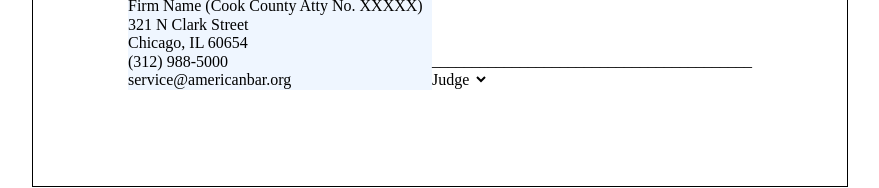
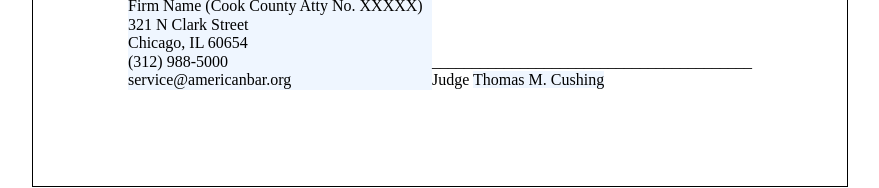
Before and after one commit to mloar/tools.loar.law, a Next.js app: page / in a window 1280 px wide. Shown: the part 869-1057 px from the top of the page, without its empty margins (200-1079 px from the left). Built offline with nearby package versions, Linux system fonts and the light colour scheme.

Commit message:
Remove select control

```diff
--- a/app/page.tsx
+++ b/app/page.tsx
@@ -96,11 +96,13 @@
               </div>
               <div>
                 <p>________________________________________</p>
-                <p>Judge
-                  <select>
-                    {...judges.filter(e => e.division === division_or_district)
-                      .map(e => <option selected={e.calendar == calendar}>{`${e.first_name} ${e.middle_name} ${e.last_name}`}</option>)}
-                  </select>
+                <p>Judge <span className="bg-blue-50" contentEditable="plaintext-only">
+                  {
+                    ((e) => `${e.first_name}${e.middle_name ? ' ' + e.middle_name : ''} ${e.last_name}`)(
+                    judges.find(e => e.calendar == calendar)
+                  )
+                  }
+                </span>
                 </p>
               </div>
             </div>
```
